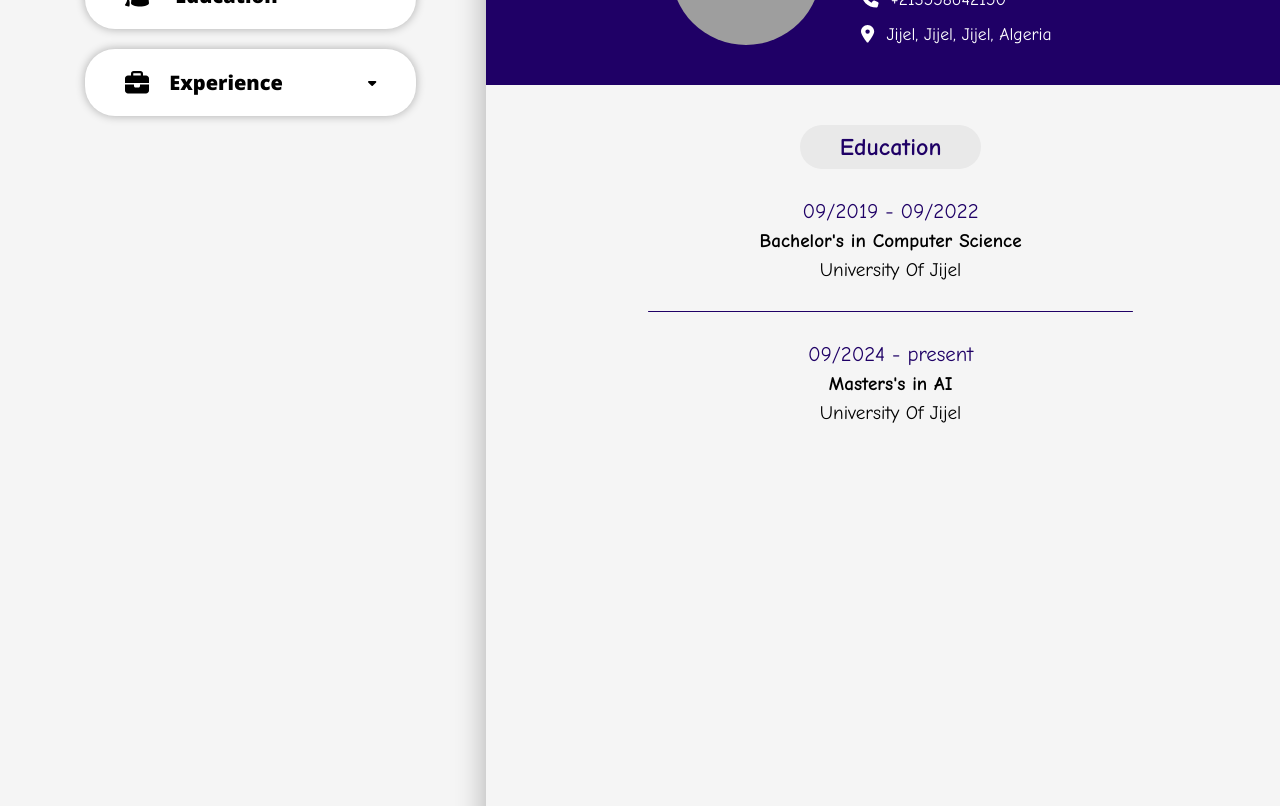
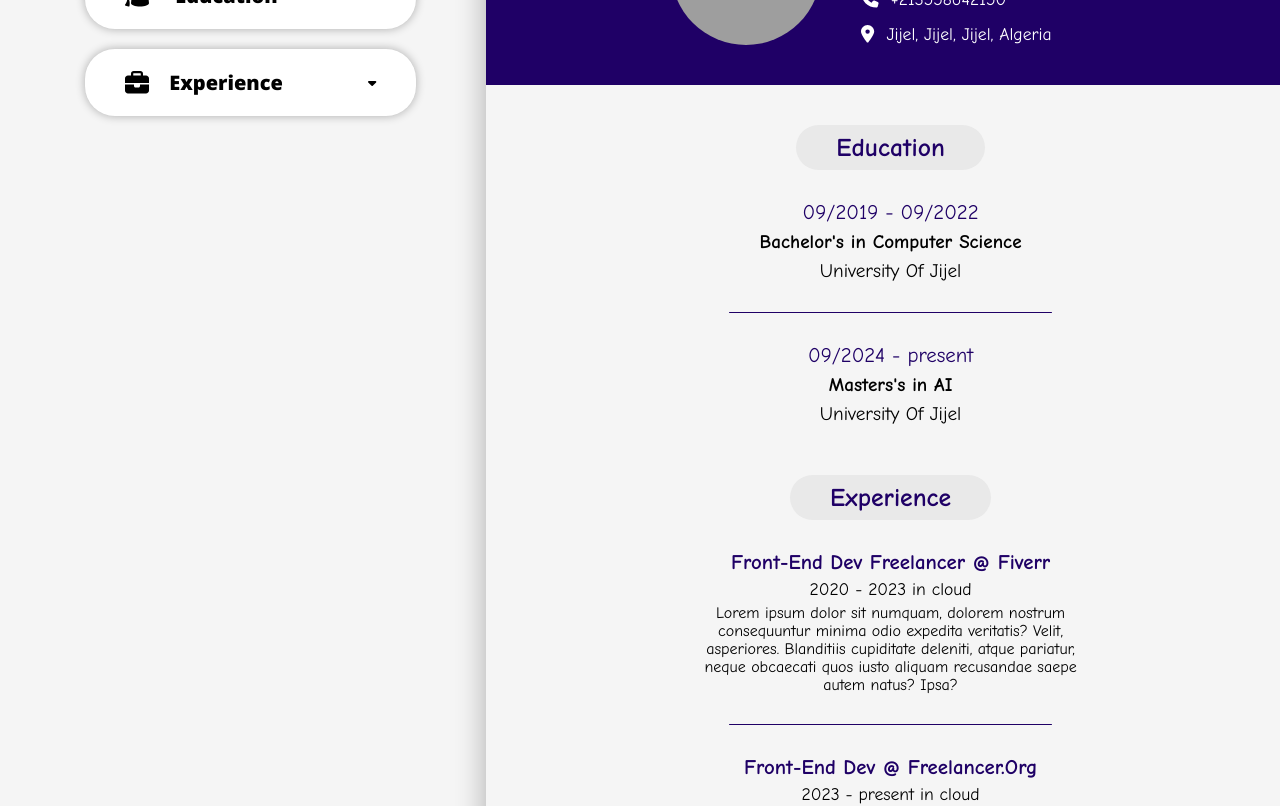
Before and after one commit to hipip/CV-Builder, a React (Vite) app: page / in a window 1280 px wide. Shown: the part 300-1106 px from the top of the page. Built offline with nearby package versions, Linux system fonts and the light colour scheme; grey boxes are pictures that could not be loaded.

Commit message:
Add Experience Section to the Resume

```diff
--- a/src/App.jsx
+++ b/src/App.jsx
@@ -30,7 +30,28 @@ function App() {
     },
   ]);
 
-  const [experience, setExperience] = useState([]);
+  const [experience, setExperience] = useState([
+    {
+      id: 0,
+      companyName: "fiverr",
+      role: "front-end dev freelancer",
+      startDate: 2020,
+      endDate: 2023,
+      location: "cloud",
+      description:
+        "Lorem ipsum dolor sit numquam, dolorem nostrum consequuntur minima odio expedita veritatis? Velit, asperiores. Blanditiis cupiditate deleniti, atque pariatur, neque obcaecati quos iusto aliquam recusandae saepe autem natus? Ipsa?",
+    },
+    {
+      id: 1,
+      companyName: "freelancer.org",
+      role: "front-end dev",
+      startDate: 2023,
+      endDate: "present",
+      location: "cloud",
+      description:
+        "Lorem nostrum consequuntur minima odio expedita veritatis? Velit, asperiores. Blanditiis cupiditate deleniti, atque pariatur, neque obcaecati quos iusto aliquam recusandae saepe autem natus? Ipsa?",
+    },
+  ]);
 
   const [mainColor, setMainColor] = useState("#1f0066");
 
--- a/src/components/Resume/Resume.jsx
+++ b/src/components/Resume/Resume.jsx
@@ -5,6 +5,8 @@ import {
 } from "@fortawesome/free-solid-svg-icons";
 import PersonalDetailsItem from "./PersonalDetailsItem";
 import ResumeEduItem from "./ResumeEduItem";
+import React from "react";
+import ResumeExperienceItem from "./ResumeExperienceItem";
 
 export default function Resume({
   personalDetails,
@@ -50,10 +52,29 @@ export default function Resume({
         </h2>
         {education.map((edu, idx) => (
           <>
-            <ResumeEduItem edu={edu} idx={idx} color={color} key={edu.id} />
+            <ResumeEduItem edu={edu} idx={idx} color={color} />
             {idx !== education.length - 1 && (
               <hr
-                className="resume-education-line-break"
+                className="line-break"
+                style={{ backgroundColor: color }}
+              ></hr>
+            )}
+          </>
+        ))}
+      </div>
+      <div className="resume-experience-section">
+        <h2
+          className="resume-experience-section-title"
+          style={{ color: color }}
+        >
+          Experience
+        </h2>
+        {experience.map((exp, idx) => (
+          <>
+            <ResumeExperienceItem exp={exp} color={color} key={exp.id} />
+            {idx !== experience.length - 1 && (
+              <hr
+                className="line-break"
                 style={{ backgroundColor: color }}
               ></hr>
             )}
--- /dev/null
+++ b/src/components/Resume/ResumeExperienceItem.jsx
@@ -0,0 +1,16 @@
+export default function ResumeExperienceItem({ exp, color }) {
+  const { companyName, role, startDate, endDate, location, description } = exp;
+  return (
+    <div className="resume-experience-item">
+      <p className="role-and-company" style={{ color: color }}>
+        {role} @ {companyName}
+      </p>
+
+      <p className="experience-date-and-location">
+        {startDate} - {endDate} in {location}
+      </p>
+
+      <p className="experience-description">{description}</p>
+    </div>
+  );
+}
--- a/src/styles/App.css
+++ b/src/styles/App.css
@@ -178,9 +178,12 @@ button {
   border-radius: 30px;
   width: 21cm;
   min-height: 29.7cm;
-  flex: 1 3 auto;
+  flex: 1 1 auto;
   overflow-x: hidden;
   font-family: "Comic Neue", cursive;
+  flex-shrink: 1;
+  max-width: 100%;
+  max-height: 100%;
 }
 
 .resume-personal-details {
@@ -220,7 +223,8 @@ button {
   gap: 15px;
 }
 
-.resume-education-section {
+.resume-education-section,
+.resume-experience-section {
   display: flex;
   flex-direction: column;
   gap: 20px;
@@ -248,18 +252,20 @@ button {
   font-size: 1.2rem;
 }
 
-.resume-education-section-title {
+.resume-education-section-title,
+.resume-experience-section-title {
   text-align: center;
   background-color: #e9e9e9;
   border-radius: 30px;
-  font-weight: 700;
+  font-weight: 900;
   width: fit-content;
   padding: 8px 40px;
   margin: 0 auto;
+  font-size: 1.6rem;
 }
 
-.resume-education-line-break {
-  width: 60%;
+.line-break {
+  width: 40%;
   margin: 0 auto;
   height: 1px;
   border: none;
@@ -276,3 +282,33 @@ button {
   background-size: cover;
   background-position: center;
 }
+
+.role-and-company {
+  font-size: 1.3rem;
+  text-transform: capitalize;
+  font-weight: 900;
+}
+
+.experience-date {
+  font-size: 1.2rem;
+}
+.experience-date-and-location {
+  font-size: 1.1rem;
+}
+
+.resume-experience-item {
+  display: flex;
+  flex-direction: column;
+  justify-content: center;
+  align-items: center;
+  text-align: center;
+  gap: 5px;
+  padding: 10px 200px;
+}
+
+.sections-container {
+  position: sticky;
+  top: 0;
+  left: 0;
+  height: fit-content;
+}
```
